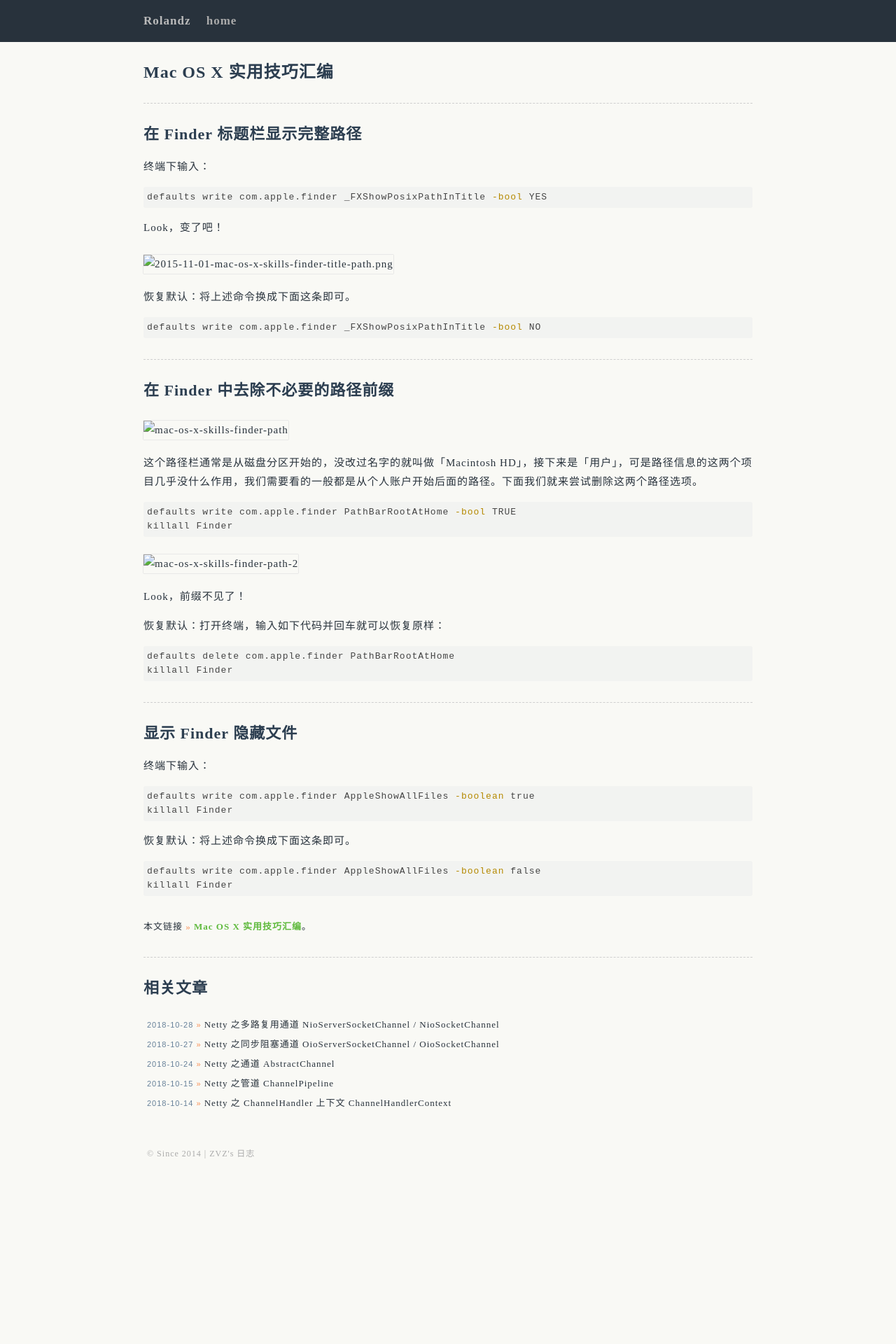
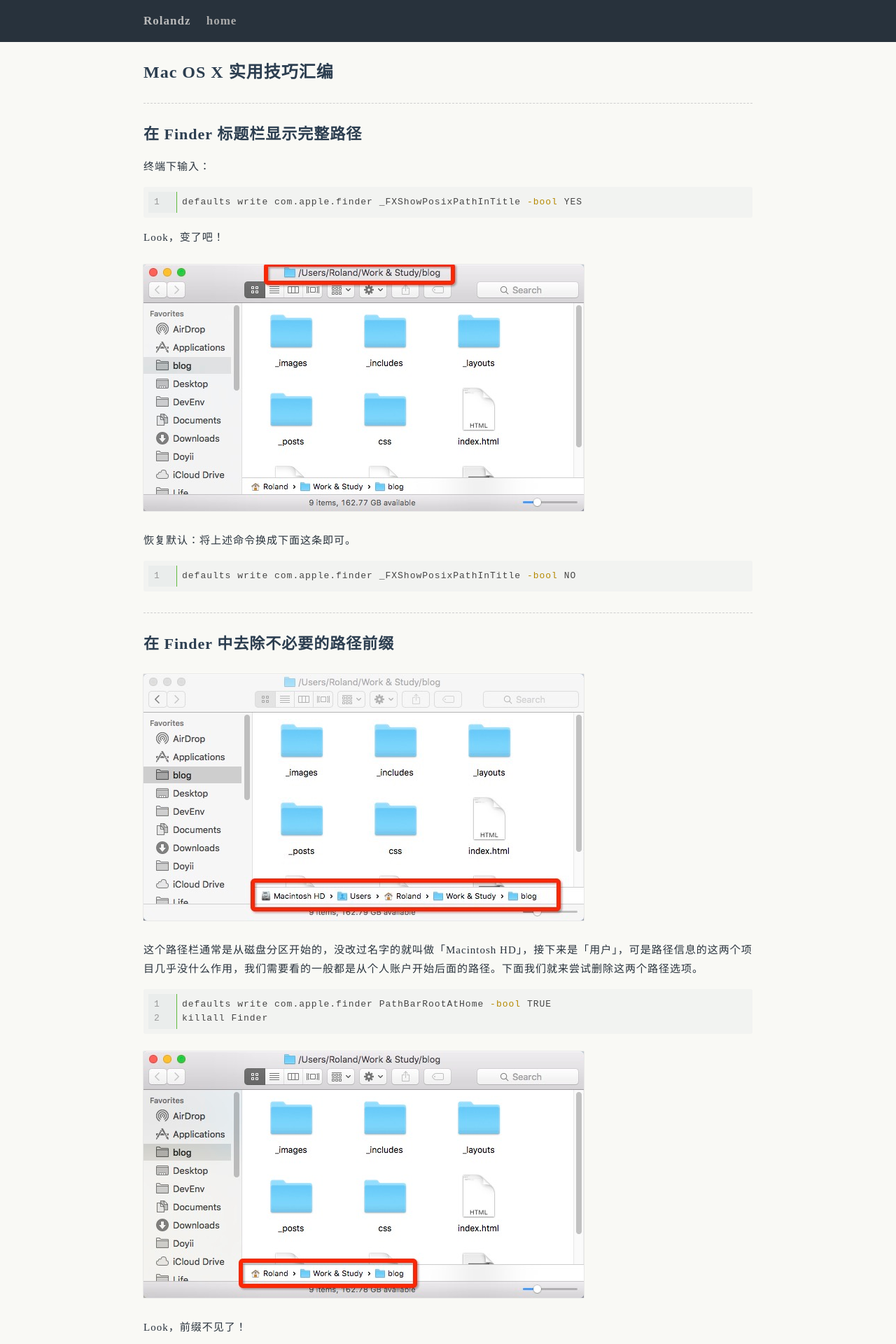
Before and after one commit to uxgnoz/uxgnoz.github.com, a Jekyll site: the page built from _posts/2015-11-01-mac-os-x-skills-summary.md, in a window 1280 px wide. Shown: the top 1920 px of the page at 70% size. Built offline with Jekyll 4.4.1, drawn with Linux system fonts in a browser that asks for light colours; comment, search, counter and statistics services are not loaded; before the commit the page ends 1677 px from its top, so only the background shows below that.

Commit message:
css, images

```diff
--- a/_posts/2015-11-01-mac-os-x-skills-summary.md
+++ b/_posts/2015-11-01-mac-os-x-skills-summary.md
@@ -12,17 +12,17 @@
 
 终端下输入：
 
-{% highlight bash %}
+{% highlight bash linenos %}
 defaults write com.apple.finder _FXShowPosixPathInTitle -bool YES
 {% endhighlight %}
 
 Look，变了吧！
 
-![2015-11-01-mac-os-x-skills-finder-title-path.png](../_images/2015-11-01-mac-os-x-skills-finder-title-path.png)
+![2015-11-01-mac-os-x-skills-finder-title-path.png](/images/2015-11-01-mac-os-x-skills-finder-title-path.png)
 
 恢复默认：将上述命令换成下面这条即可。
 
-{% highlight bash %}
+{% highlight bash  linenos %}
 defaults write com.apple.finder _FXShowPosixPathInTitle -bool NO
 {% endhighlight %}
 
@@ -30,22 +30,22 @@
 
 ## 在 Finder 中去除不必要的路径前缀
 
-![mac-os-x-skills-finder-path](../_images/2015-11-01-mac-os-x-skills-finder-path.jpg)
+![mac-os-x-skills-finder-path](/images/2015-11-01-mac-os-x-skills-finder-path.jpg)
 
 这个路径栏通常是从磁盘分区开始的，没改过名字的就叫做「Macintosh HD」，接下来是「用户」，可是路径信息的这两个项目几乎没什么作用，我们需要看的一般都是从个人账户开始后面的路径。下面我们就来尝试删除这两个路径选项。
 
-{% highlight bash %}
+{% highlight bash  linenos %}
 defaults write com.apple.finder PathBarRootAtHome -bool TRUE
 killall Finder
 {% endhighlight %}
 
-![mac-os-x-skills-finder-path-2](../_images/2015-11-01-mac-os-x-skills-finder-path-2.png)
+![mac-os-x-skills-finder-path-2](/images/2015-11-01-mac-os-x-skills-finder-path-2.png)
 
 Look，前缀不见了！
 
 恢复默认：打开终端，输入如下代码并回车就可以恢复原样：
 
-{% highlight bash %}
+{% highlight bash  linenos %}
 defaults delete com.apple.finder PathBarRootAtHome
 killall Finder
 {% endhighlight %}
@@ -56,14 +56,14 @@
 
 终端下输入：
 
-{% highlight bash %}
+{% highlight bash  linenos %}
 defaults write com.apple.finder AppleShowAllFiles -boolean true
 killall Finder
 {% endhighlight %}
 
 恢复默认：将上述命令换成下面这条即可。
 
-{% highlight bash %}
+{% highlight bash  linenos %}
 defaults write com.apple.finder AppleShowAllFiles -boolean false
 killall Finder
 {% endhighlight %}
--- a/css/screen.css
+++ b/css/screen.css
@@ -241,6 +241,10 @@
   background-color: #333;
 }
 
+#post a {
+  text-decoration: underline;
+}
+
 .gutter {
   padding: 0px;
   background-color: rgba(102, 128, 153, 0.06);
```
Also changed, not shown: _posts/2014-07-31-mysql-faq.md (+5 -7 lines), _posts/2015-10-31-problems-of-video-dev-with-vs2015.md (+6 -6 lines), _posts/2016-11-09-postgresql-frq.md (+2 -2 lines), images/2015-09-30-database.png (renamed from _images/2015-09-30-database.png), images/2015-10-31-vs-options-symbol.jpg (renamed from _images/2015-10-31-vs-options-symbol.jpg), images/2015-10-31-vs-symbol-loading-dialog.jpg (renamed from _images/2015-10-31-vs-symbol-loading-dialog.jpg), images/2015-11-01-mac-os-x-skills-finder-path-2.png (renamed from _images/2015-11-01-mac-os-x-skills-finder-path-2.png), images/2015-11-01-mac-os-x-skills-finder-path.jpg (renamed from _images/2015-11-01-mac-os-x-skills-finder-path.jpg), images/2015-11-01-mac-os-x-skills-finder-title-path.png (renamed from _images/2015-11-01-mac-os-x-skills-finder-title-path.png).
